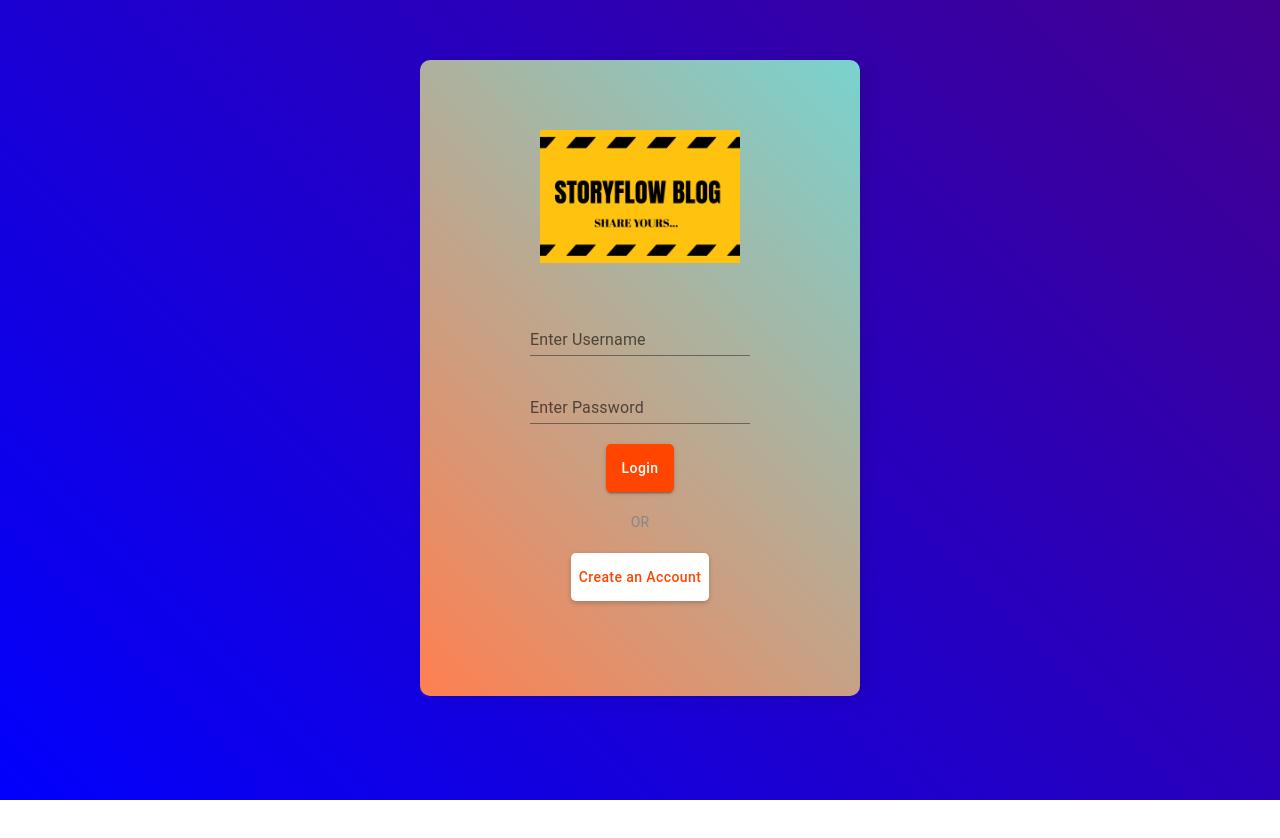
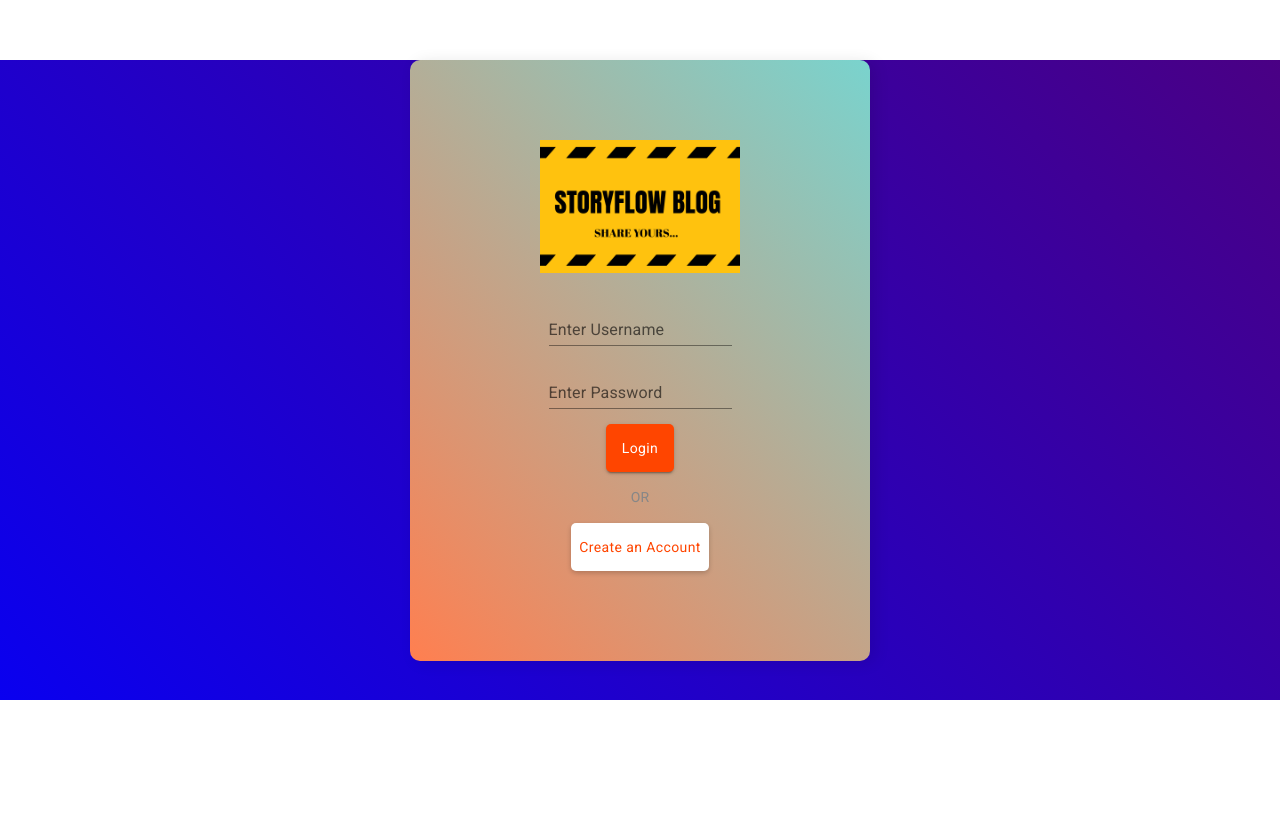
Before and after one commit to SaminYeasher/b, a React (Create React App) app in the folder client/: page /login in a window 1280 px wide. Shown: the top 838 px of the page. Before the commit the page ends 800 px from the top, so only its background shows below. Built offline with nearby package versions, Linux system fonts and the light colour scheme.

Commit message:
Update image not working and comment have some issues

```diff
--- a/client/src/components/account/Login.jsx
+++ b/client/src/components/account/Login.jsx
@@ -8,7 +8,7 @@ const Component = styled(Box)`
     width: 400px;
     margin: auto;
     background: linear-gradient(45deg, #FF7F50,rgba(128, 234, 211, 0.9));
-    padding: 20px;
+    padding: 30px;
     border-radius: 10px;
     box-shadow: 5px 2px 15px rgba(0, 0, 0, 0.1);
 `;
@@ -26,12 +26,12 @@ const Image = styled('img')({
 
 
 const Wrapper = styled(Box)`
-    padding: 25px 35px;
+    padding: 10px 10px;
     display: flex;
     flex-direction: column;
     align-items: center;
     & > div, & > button, & > p {
-        margin-top: 20px;
+        margin-top: 15px;
     }
 `;
 
@@ -86,6 +86,26 @@ const signupInitialValues = {
     password: '',
 };
 
+const BackgroundWrapper = styled(Box)`
+  min-height: 80vh;
+  background: linear-gradient(45deg, red, orange, yellow, green, blue, indigo, violet);
+  background-size: 700% 700%;
+  animation: rainbowGradient 15s ease infinite;
+
+  @keyframes rainbowGradient {
+    0% {
+      background-position: 0% 50%;
+    }
+    50% {
+      background-position: 100% 50%;
+    }
+    100% {
+      background-position: 0% 50%;
+    }
+  }
+`;
+
+
 const Login = ({ isUserAuthenticated }) => {
     const [account, toggleAccount] = useState('login');
     const [signup, setSignup] = useState(signupInitialValues);
@@ -132,6 +152,7 @@ const Login = ({ isUserAuthenticated }) => {
     }
 
     return (
+    <BackgroundWrapper>
         <Component>
             <Box>
                 <Image src="/logo1.png" alt="blog" />
@@ -157,6 +178,7 @@ const Login = ({ isUserAuthenticated }) => {
                 )}
             </Box>
         </Component>
+    </BackgroundWrapper>
     )
 }
 
--- a/client/src/components/create/Update.jsx
+++ b/client/src/components/create/Update.jsx
@@ -1,11 +1,10 @@
 import React, { useState, useEffect } from 'react';
-
 import { Box, styled, TextareaAutosize, Button, FormControl, InputBase } from '@mui/material';
 import { AddCircle as Add } from '@mui/icons-material';
 import { useNavigate, useParams } from 'react-router-dom';
-
 import { API } from '../../service/api';
 
+// === Styled Components ===
 const Container = styled(Box)(({ theme }) => ({
     margin: '50px 100px',
     [theme.breakpoints.down('md')]: {
@@ -41,6 +40,7 @@ const StyledTextArea = styled(TextareaAutosize)`
     }
 `;
 
+// === Initial State ===
 const initialPost = {
     title: '',
     description: '',
@@ -48,59 +48,70 @@ const initialPost = {
     username: 'codeforinterview',
     categories: 'Tech',
     createdDate: new Date()
-}
+};
 
 const Update = () => {
     const navigate = useNavigate();
+    const { id } = useParams(); // Extracting post ID from the URL
 
-    const [post, setPost] = useState(initialPost);
-    const [file, setFile] = useState('');
-    const [setImageURL] = useState('');
+    const [post, setPost] = useState(initialPost); // Post state
+    const [file, setFile] = useState(''); // File state for uploading images
 
-    const { id } = useParams();
+    // Default fallback image
+    const url = 'https://images.unsplash.com/photo-1543128639-4cb7e6eeef1b?...';
 
-    const url = 'https://images.unsplash.com/photo-1543128639-4cb7e6eeef1b?ixid=MnwxMjA3fDB8MHxzZWFyY2h8Mnx8bGFwdG9wJTIwc2V0dXB8ZW58MHx8MHx8&ixlib=rb-1.2.1&w=1000&q=80';
-
+    // === Fetch post data when component mounts ===
     useEffect(() => {
         const fetchData = async () => {
             let response = await API.getPostById(id);
             if (response.isSuccess) {
                 setPost(response.data);
             }
-        }
+        };
         fetchData();
     }, [id]);
 
+    // === Upload image whenever 'file' changes ===
     useEffect(() => {
         const getImage = async () => {
-            if(file) {
+            if (file) {
                 const data = new FormData();
                 data.append("name", file.name);
                 data.append("file", file);
 
                 const response = await API.uploadFile(data);
                 if (response.isSuccess) {
-                    post.picture = response.data;
-                    setImageURL(response.data);
+                    // ✅ Properly update post state with new image URL
+                    setPost(prevPost => ({
+                        ...prevPost,
+                        picture: response.data
+                    }));
                 }
             }
-        }
+        };
         getImage();
-    }, [file,post])
+    }, [file]);
 
-    const updateBlogPost = async () => {
-        await API.updatePost(post);
-        navigate(`/details/${id}`);
-    }
-
+    // === Handle form input changes (title, description) ===
     const handleChange = (e) => {
         setPost({ ...post, [e.target.name]: e.target.value });
-    }
+    };
+
+    // === Update post and navigate to details page ===
+    const updateBlogPost = async () => {
+
+        let response = await API.updatePost(post); // send updated post to backend
+        if(response.isSuccess){
+        navigate(`/details/${post._id}`); // go to details page
+        }
+    };
 
     return (
         <Container>
-            <Image src={post.picture || url} alt="post" />
+            {/* Display uploaded image or default image */}
+            <Image src={`${post.picture || url}?t=${Date.now()}`} alt="post" />
 
+            {/* Title Input and Upload Button */}
             <StyledFormControl>
                 <label htmlFor="fileInput">
                     <Add fontSize="large" color="action" />
@@ -111,19 +122,27 @@ const Update = () => {
                     style={{ display: "none" }}
                     onChange={(e) => setFile(e.target.files[0])}
                 />
-                <InputTextField onChange={(e) => handleChange(e)} value={post.title} name='title' placeholder="Title" />
-                <Button onClick={() => updateBlogPost()} variant="contained" color="primary">Update</Button>
+                <InputTextField
+                    onChange={handleChange}
+                    value={post.title}
+                    name='title'
+                    placeholder="Title"
+                />
+                <Button onClick={updateBlogPost} variant="contained" color="primary">
+                    Update
+                </Button>
             </StyledFormControl>
 
+            {/* Description Input */}
             <StyledTextArea
                 rowsMin={5}
                 placeholder="Tell your story..."
                 name='description'
-                onChange={(e) => handleChange(e)}
+                onChange={handleChange}
                 value={post.description}
             />
         </Container>
-    )
-}
+    );
+};
 
 export default Update;
--- a/client/src/index.css
+++ b/client/src/index.css
@@ -1,24 +1,17 @@
-body {
+@import url('https://fonts.googleapis.com/css2?family=Roboto&display=swap');
+
+html,body, #root{
   margin: 0;
-  font-family: -apple-system, BlinkMacSystemFont, 'Segoe UI', 'Roboto', 'Oxygen', 'Ubuntu', 'Cantarell', 'Fira Sans', 'Droid Sans', 'Helvetica Neue', sans-serif;
+  padding: 0;
+  height: 100%;
+  font-family: -apple-system, BlinkMacSystemFont, 'Segoe UI', 'Roboto', 'Oxygen',
+    'Ubuntu', 'Cantarell', 'Fira Sans', 'Droid Sans', 'Helvetica Neue',
+    sans-serif;
   -webkit-font-smoothing: antialiased;
   -moz-osx-font-smoothing: grayscale;
-
-  /* Animated rainbow gradient background */
-  background: linear-gradient(45deg, red, orange, yellow, green, blue, indigo, violet);
-  background-size: 700% 700%;
-  animation: rainbowGradient 15s ease infinite;
 }
 
-/* Define the animation for rainbow gradient */
-@keyframes rainbowGradient {
-  0% {
-    background-position: 0% 50%;
-  }
-  50% {
-    background-position: 100% 50%;
-  }
-  100% {
-    background-position: 0% 50%;
-  }
+code {
+  font-family: source-code-pro, Menlo, Monaco, Consolas, 'Courier New',
+    monospace;
 }
```
Also changed, not shown: 2 other files (tests, documents, lock files or other folders).
